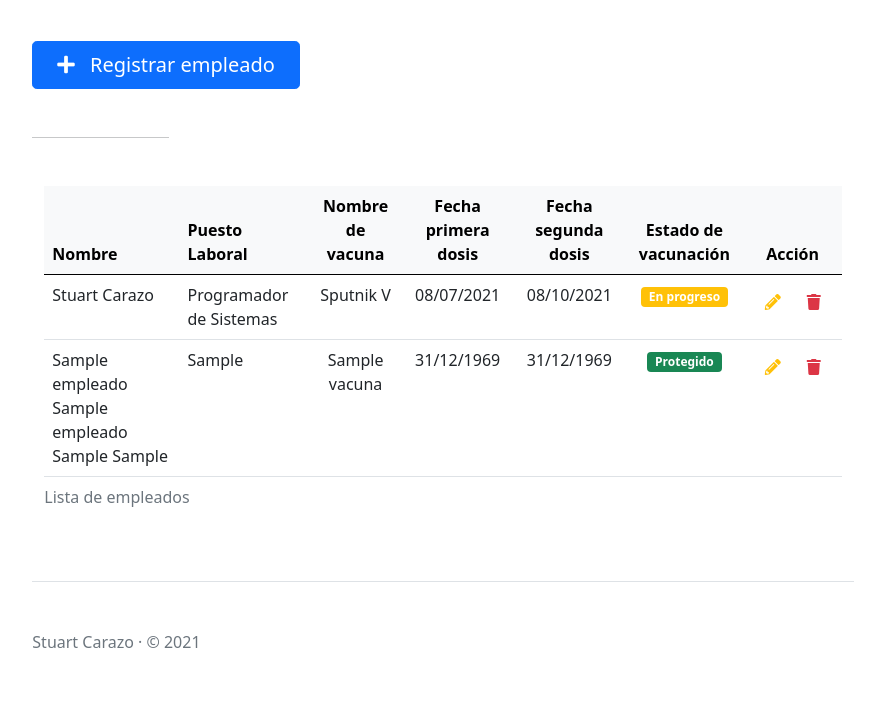
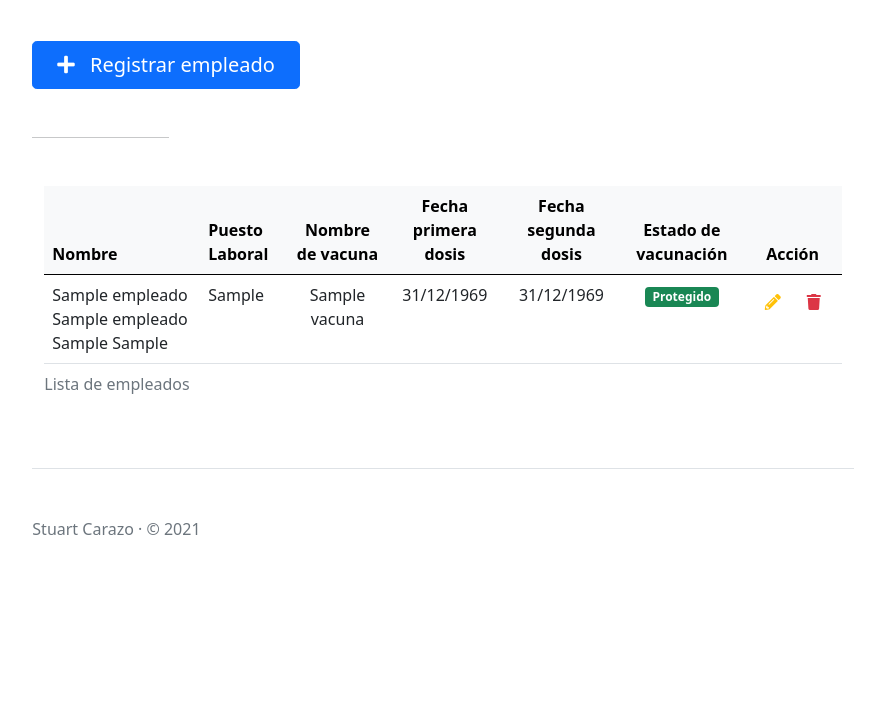
Before and after one commit to ozarac/control-vacunas, a PHP site: page / in a window 1280 px wide. Shown: the part 132-849 px from the top of the page, without its empty margins (197-1082 px from the left). After the commit the page ends 667 px from the top, so only its background shows below. Run offline with PHP 8.4, Linux system fonts and the light colour scheme; tables that the repository leaves empty or names only in its code hold one stand-in row (values such as "Sample post"); some libraries are stand-ins or nearby versions.

Commit message:
Removido empleado ejemplo

```diff
--- a/views/empleados/empleados.php
+++ b/views/empleados/empleados.php
@@ -72,72 +72,45 @@
                     <th class="text-center">Acción</th>
                     </thead>
                     <tbody>
-                    <tr>
-                        <td>Stuart Carazo</td>
-                        <td>Programador de Sistemas</td>
-                        <td class="text-center">Sputnik V</td>
-                        <td class="text-center">08/07/2021</td>
-                        <td class="text-center">08/10/2021</td>
-                        <td class="text-center"><span class="badge bg-warning">En progreso</span></td>
-                        <td class="text-center" style="white-space: nowrap;">
-                            <div class="btn-group">
-                                <span data-toggle="tooltip" title="Editar">
-                                    <a class="btn btn-default" title="Editar"
-                                       href="">
-                                        <i class="fas fa-pencil-alt text-warning"></i>
-                                    </a>
-                                </span>
-                                <span data-toggle="tooltip" title="Eliminar">
-                                    <a class="btn btn-default" title="Eliminar"
-                                       href="">
-                                        <i class="fas fa-trash text-danger"></i>
-                                    </a>
-                                </span>
-                            </div>
-                        </td>
-                    </tr>
                     <?php
-                            foreach($data["empleados"] as $item){
-                                $estado = '';
-
-                                if($item["segunda_dosis"] != NULL and strtotime($item["segunda_dosis"]) <= strtotime('today'))
+                    foreach ($data["empleados"] as $item) {
+                        $estado = '<span class="badge bg-danger">En riesgo</span></td>';
+                        if ($item["segunda_dosis"] != NULL and strtotime($item["segunda_dosis"]) <= strtotime('today'))
                             $estado = '<span class="badge bg-success">Protegido</span></td>';
-                                else if ($item["primera_dosis"] != NULL and strtotime($item["primera_dosis"]) <= strtotime('today')){
+                        else if ($item["primera_dosis"] != NULL and strtotime($item["primera_dosis"]) <= strtotime('today')) {
                             if ($item["segunda_dosis"] === NULL)
                                 $estado = '<span class="badge bg-success">Protegido</span></td>';
                             else
                                 $estado = '<span class="badge bg-warning">En Progreso</span></td>';
                         }
-                                else
-                                    $estado = '<span class="badge bg-danger">En riesgo</span></td>';
 
                         if ($item["primera_dosis"] === NULL)
                             $primera_dosis = 'N/A';
                         else
-                                    $primera_dosis = date ('d/m/Y',strtotime($item["primera_dosis"]));
+                            $primera_dosis = date('d/m/Y', strtotime($item["primera_dosis"]));
                         if ($item["segunda_dosis"] === NULL)
                             $segunda_dosis = 'N/A';
                         else
-                                    $segunda_dosis = date ('d/m/Y',strtotime($item["segunda_dosis"]));
+                            $segunda_dosis = date('d/m/Y', strtotime($item["segunda_dosis"]));
 
                         echo "<tr>";
-                                echo "<td>".$item["nombre"]."</td>";
-                                echo "<td>".$item["puesto_laboral"]."</td>";
-                                echo "<td class='text-center'>".$item["vacuna"]."</td>";
-                                echo "<td class='text-center'>".$primera_dosis."</td>";
-                                echo "<td class='text-center'>".$segunda_dosis."</td>";
-                                echo "<td class='text-center'>".$estado."</td>";
+                        echo "<td>" . $item["nombre"] . "</td>";
+                        echo "<td>" . $item["puesto_laboral"] . "</td>";
+                        echo "<td class='text-center'>" . $item["vacuna"] . "</td>";
+                        echo "<td class='text-center'>" . $primera_dosis . "</td>";
+                        echo "<td class='text-center'>" . $segunda_dosis . "</td>";
+                        echo "<td class='text-center'>" . $estado . "</td>";
                         echo "<td class='text-center' style='white-space: nowrap;'>
                                         <div class='btn-group'>
                                             <span data-toggle='tooltip' title='Editar'>
                                                 <a class='btn btn-default' title='Editar'
-                                                   href='index.php?c=empleados&a=change&id=".$item['id']."'>
+                                                   href='index.php?c=empleados&a=change&id=" . $item['id'] . "'>
                                                     <i class='fas fa-pencil-alt text-warning'></i>
                                                 </a>
                                             </span>
                                             <span data-toggle='tooltip' title='Eliminar'>
                                                 <a class='btn btn-default' title='Eliminar'
-                                                   href='index.php?c=empleados&a=delete&id=".$item['id']."'>
+                                                   href='index.php?c=empleados&a=delete&id=" . $item['id'] . "'>
                                                     <i class='fas fa-trash text-danger'></i>
                                                 </a>
                                             </span>
```
Lines whose indentation alone changed are shown as unchanged.
